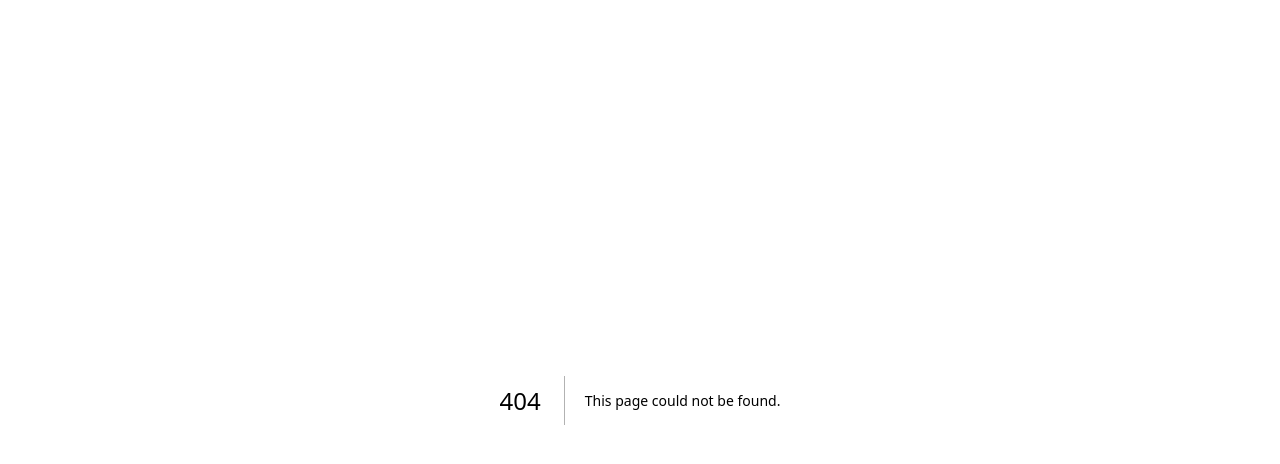
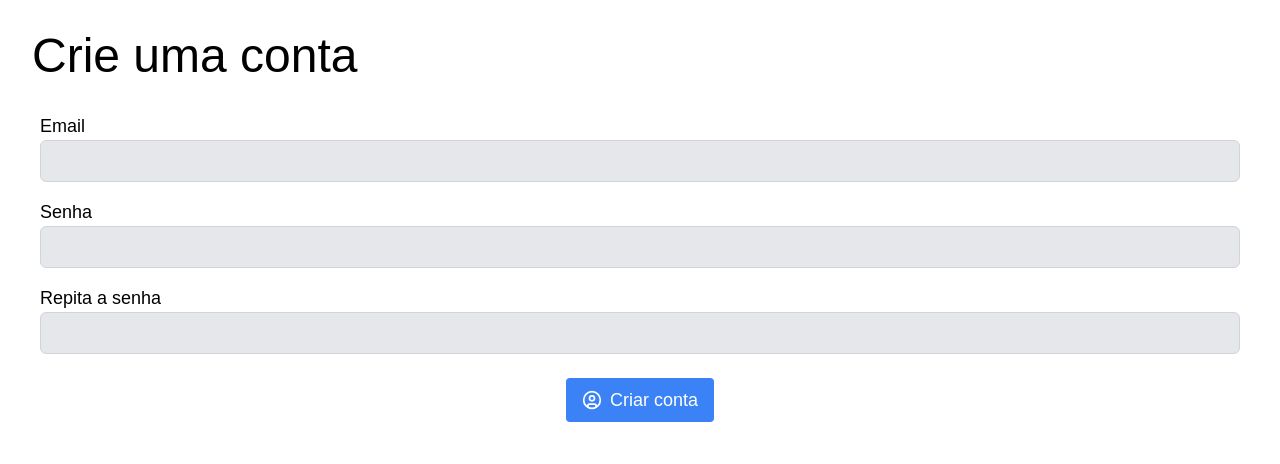
Before and after one commit to raiuri/sailfriend-front, a Next.js app: page /signup in a window 1280 px wide. Before the commit this address had no page. Shown: the top 464 px of the page. Built offline with nearby package versions, Linux system fonts and the light colour scheme.

Commit message:
created signup page component

```diff
--- /dev/null
+++ b/app/signup/page.tsx
@@ -0,0 +1,9 @@
+import { SignupForm } from '@/app/components/organisms/Forms/SignupForm'
+
+export default function SignUpPage() {
+  return (
+    <div>
+      <SignupForm />
+    </div>
+  )
+}
```
